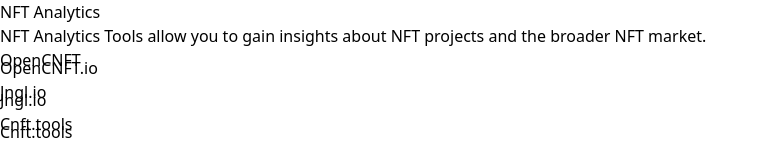
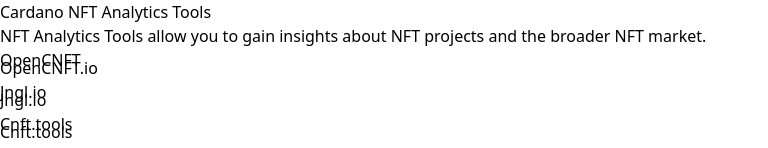
Before and after one commit to adastackio/adastack.io, a Next.js app: page /nfttools/nftanalytics in a window 1280 px wide. Shown: the top 148 px of the page, without its empty margins (0-768 px from the left). Built offline with nearby package versions, Linux system fonts and the light colour scheme.

Commit message:
add cardano to nft analytics h1

```diff
--- a/pages/nfttools/nftanalytics.mdx
+++ b/pages/nfttools/nftanalytics.mdx
@@ -1,4 +1,4 @@
-# NFT Analytics
+# Cardano NFT Analytics Tools
 
 NFT Analytics Tools allow you to gain insights about NFT projects and the broader NFT market.
 
```
